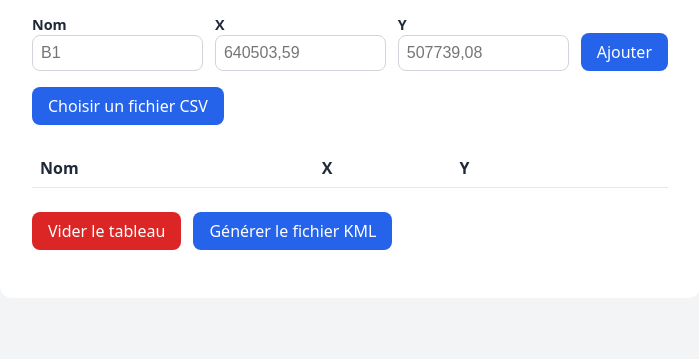
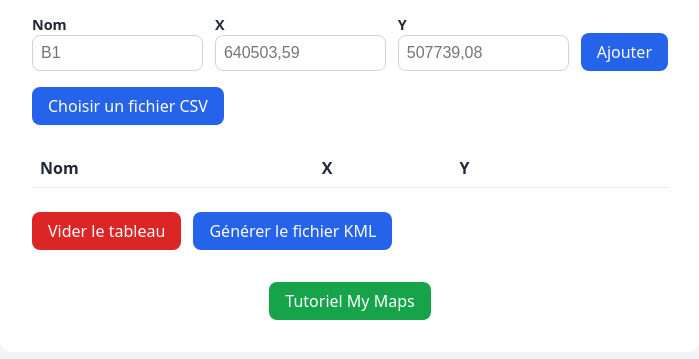
Before and after one commit to linaabar/Terre, a plain HTML site: page index.html in a window 1280 px wide. Shown: the part 153-512 px from the top of the page, without its empty margins (290-989 px from the left). Drawn offline with Linux system fonts and the light colour scheme.

Commit message:
Afficher le bouton tutoriel My Maps

```diff
--- a/index.html
+++ b/index.html
@@ -127,6 +127,10 @@
     <button id="vider" class="vider" type="button">Vider le tableau</button>
     <button id="generer">Générer le fichier KML</button>
     <p id="message"></p>
+
+    <a class="bouton tutoriel" href="Tuto/Tuto%20My%20Maps.pdf" target="_blank" rel="noopener noreferrer">
+      Tutoriel My Maps
+    </a>
   </main>
 
   <script>
```
